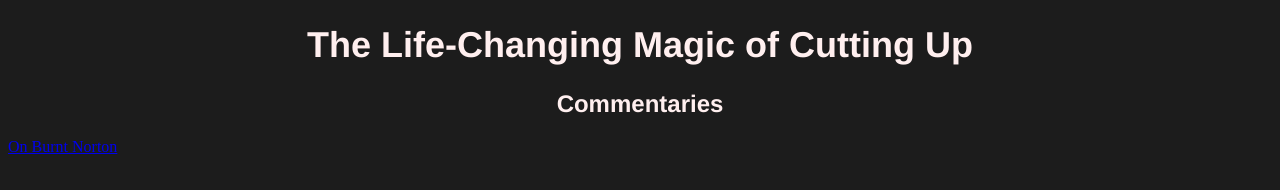
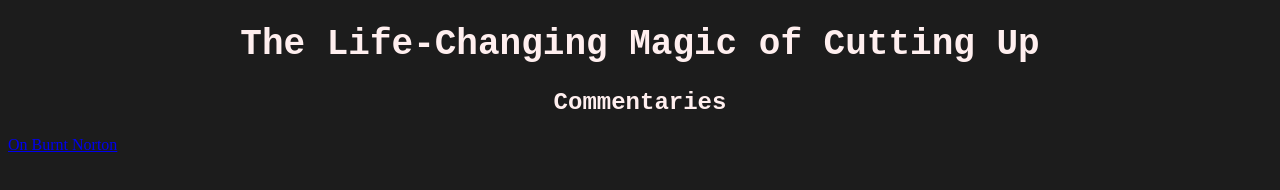
Before and after one commit to vsgroyper/tlcmocu, a plain HTML site: page index.html in a window 1280 px wide. Drawn offline with Linux system fonts and the light colour scheme.

Commit message:
Update mainstyle.css

```diff
--- a/mainstyle.css
+++ b/mainstyle.css
@@ -5,17 +5,17 @@ body {
 
 h1 {
   text-align: center;
-  font-family: helvetica;
+  font-family: monospace;
   font-size: 36px
 }
 
 h2 {
   text-align: center;
-  font-family: helvetica;
+  font-family: monospace;
   font-size: 24px
 }
 
 p {
-  font-family: helvetica;
+  font-family: monospace;
   font-size: 11px
 }
```
